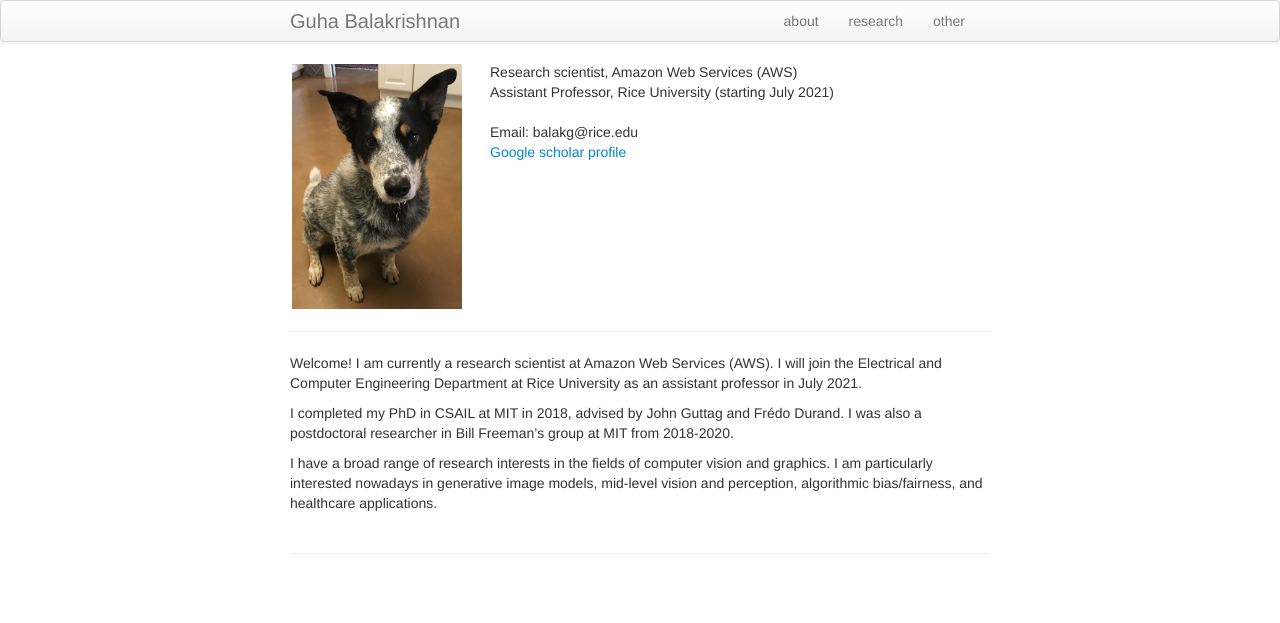
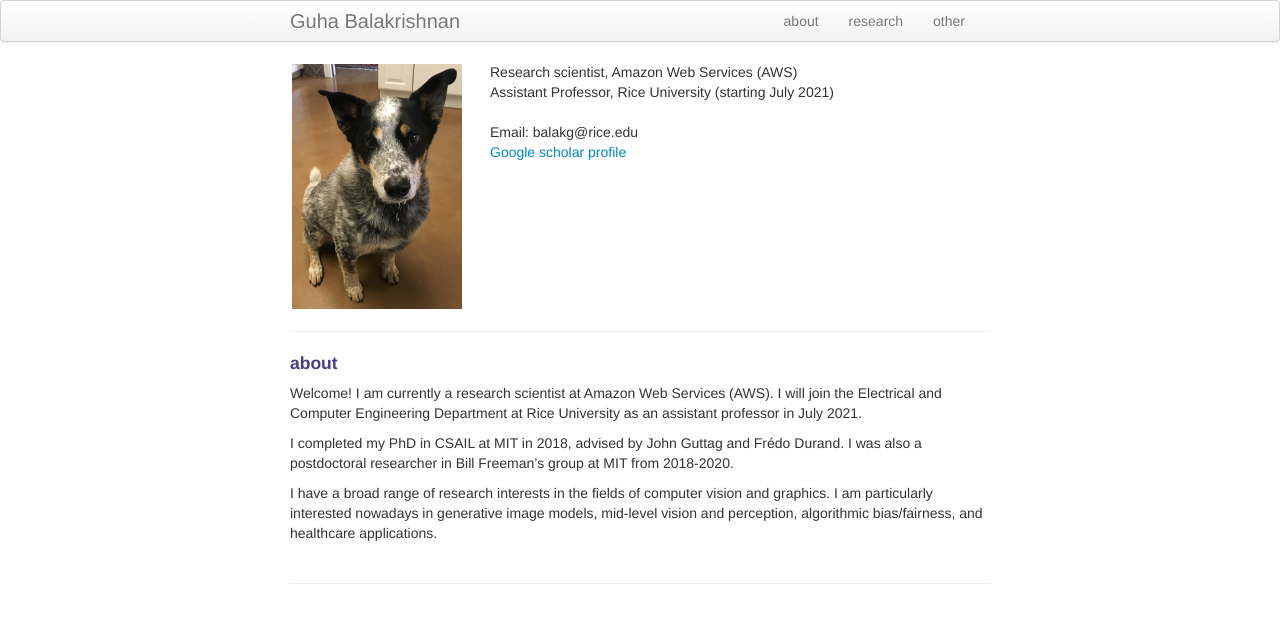
Before and after one commit to balakg/balakg.github.io, a Jekyll site: the page built from index.md, in a window 1280 px wide. Shown: the top 623 px of the page. Built offline with Jekyll 4.4.1, drawn with Linux system fonts in a browser that asks for light colours.

Commit message:
added about

```diff
--- a/index.md
+++ b/index.md
@@ -23,6 +23,8 @@ title: Guha Balakrishnan
 
 ___
 
+<h4><a name="about"></a>about</h4>
+
 Welcome! I am currently a research scientist at Amazon Web Services (AWS). I will join the Electrical and Computer Engineering Department at Rice University as an assistant professor in July 2021.
 
 I completed my PhD in CSAIL at MIT in 2018, advised by John Guttag and Frédo Durand. I was also a postdoctoral researcher in Bill Freeman’s group at MIT from 2018-2020.
```
